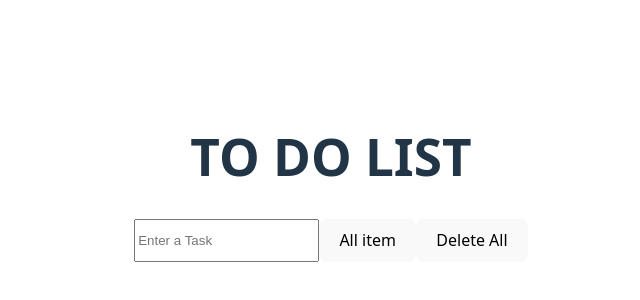
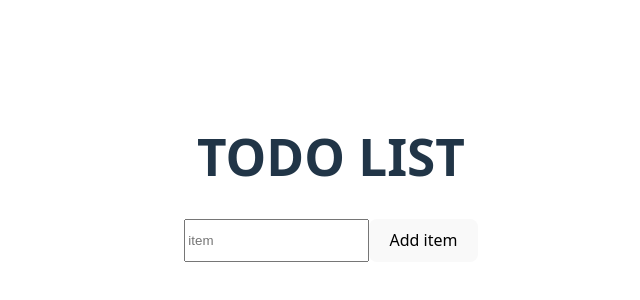
Before and after one commit to AboliChamat/React, a React (Vite) app: page / in a window 1280 px wide. Shown: the part 210-510 px from the top of the page, without its empty margins (309-949 px from the left). Built offline with nearby package versions, Linux system fonts and the light colour scheme.

Commit message:
todolist

```diff
--- a/src/Todolist.jsx
+++ b/src/Todolist.jsx
@@ -1,40 +1,68 @@
-import React, {useState} from 'react';
+import React, { useState } from "react";
 
-function Todolist() {
-  const [todo,setTodo]=useState("");
-  const [todoList, setTodoList]=useState([]);
-  const handlechange=(e)=>{
+function TodoList() {
+  const [todo, setTodo] = useState("");
+  const [todoList, setTodoList] = useState([]);
+  const [editingIndex, setEditingIndex] = useState(null);
+  const handlechange = (e) => {
     setTodo(e.target.value);
-  }
-  const handleclick=()=>{
-    setTodo(todo);
-    setTodoList([...todoList,todo]);
+  };
+
+  const handleclick = () => {
+    if (editingIndex !== null) {
+      const updatedList = [...todoList];
+      updatedList[editingIndex] = todo;
+      setTodoList(updatedList);
+      setEditingIndex(null);
+    } else {
+      setTodoList([...todoList, todo]);
+    }
     setTodo('');
-  }
-  const handleRemove=()=>{
-    setTodo([]);
-  }
-  const handleDelete=(id)=>{
-    setTodoList(todoList.filter((elem,id)=>id!==i));
-  }
+  };
+
+  const handleUpdate = (id, item) => {
+    setTodo(item);
+    setEditingIndex(id);
+  };
+
+  const handleKeyDown = (e) => {
+    if (e.key === "Enter") {
+      handleclick();
+    }
+  };
+
+
+  const handleDelete = (id) => {
+    setTodoList(todoList.filter((_, i) => id !== i));
+  };
+
   return (
     <div>
-      <h1>TO DO LIST</h1>
-      <div style={{display:"flex"}}>
-        <input type='text' placeholder='Enter a Task' value={todo} onChange={(e)=>handlechange(e)}/>
-        <button onClick={handleclick}>All item</button>
-        <button onClick={handleRemove}>Delete All</button>
+      <h1>TODO LIST</h1>
+      <div style={{ display: "flex" }}>
+        <input
+          type="text"
+          placeholder="item"
+          value={todo}
+          onChange={handlechange}
+          onKeyDown={handleKeyDown}
+        />
+        <button onClick={handleclick}>
+          {editingIndex !== null ? "Update item" : "Add item"}
+        </button>
       </div>
-      <br/>
-      {todoList.map((item,id)=>{
-      return(
-        <div style={{display:"flex"}} key={id}>
-          <li>{item}</li>
-          <button onClick={handleDelete(id)}>Delete</button>
-        </div>)
+      <br />
+      {todoList.map((item, id) => {
+        return (
+          <div key={id} style={{ display: "flex" }}>
+            <li>{item}</li>
+            <button onClick={() => handleUpdate(id, item)}>Update</button>
+            <button onClick={() => handleDelete(id)}>Delete</button>
+          </div>
+        );
       })}
     </div>
   );
 }
 
-export default Todolist;
+export default TodoList;
```
